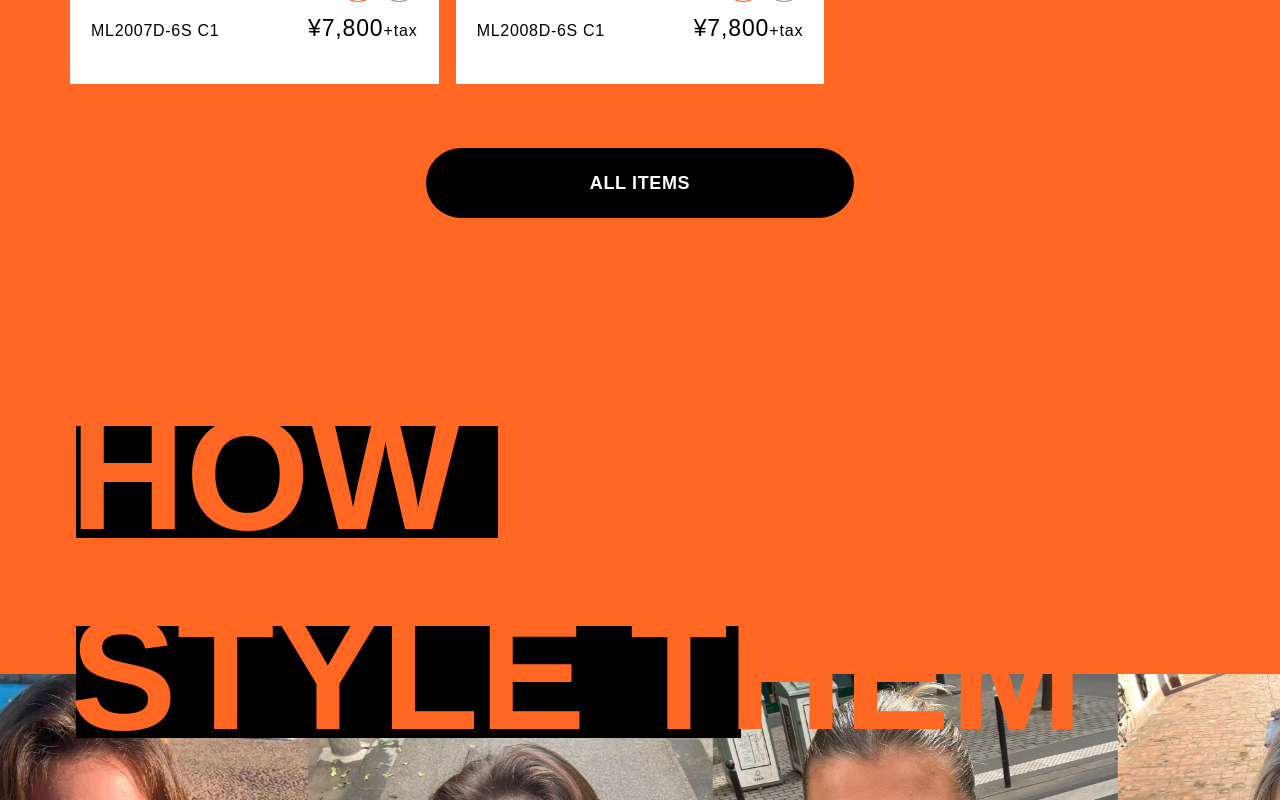
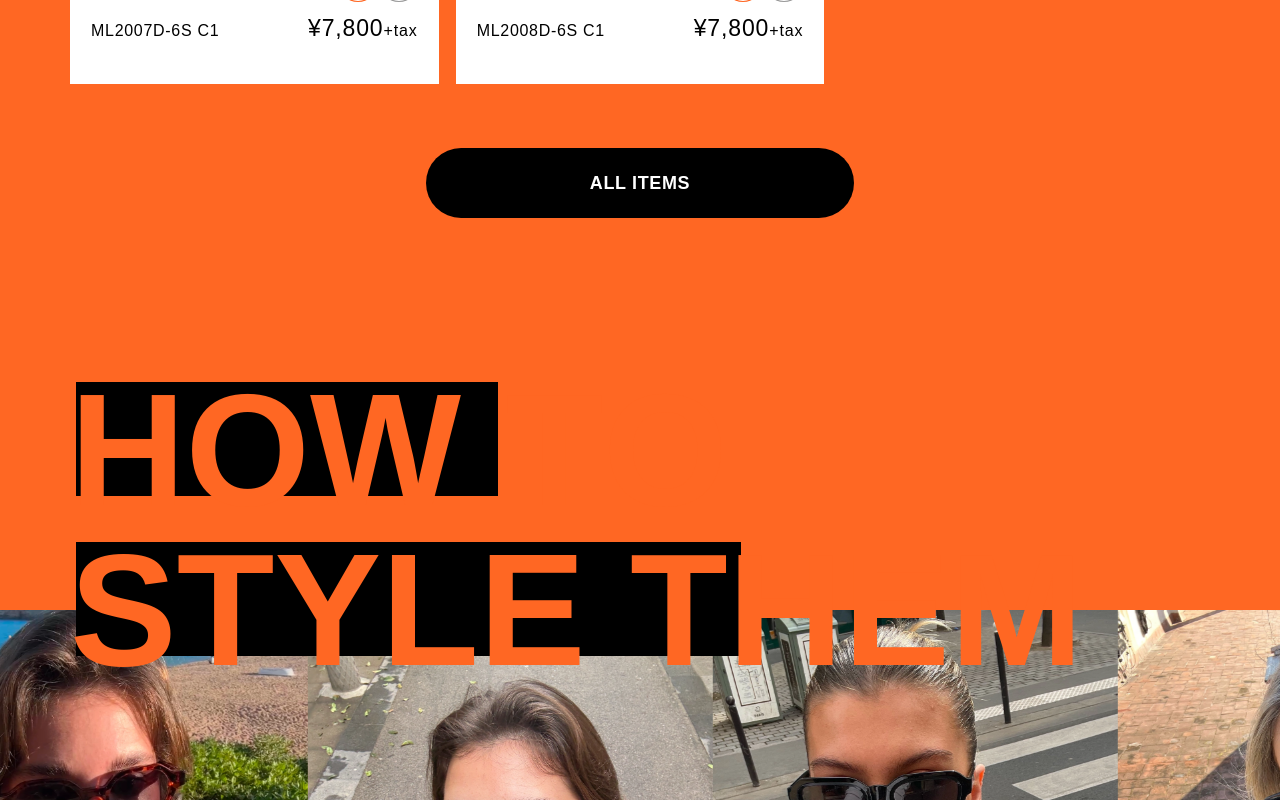
Before and after one commit to sansaran1234/OWNDAYS-x-MELLER-Product-Page, a Next.js app: page / in a window 1280 px wide. Shown: the part 2000-2800 px from the top of the page. Built offline with nearby package versions, Linux system fonts and the light colour scheme; a web font is replaced by a local one.

Commit message:
Refactor MarqueeSection and ProductsHero components to utilize DisplayMessage for improved readability and animation effects. Removed SectionHeading component and integrated character reveal animations for enhanced visual appeal.

```diff
--- a/src/components/products/MarqueeSection.tsx
+++ b/src/components/products/MarqueeSection.tsx
@@ -1,31 +1,13 @@
 import Image from "next/image";
 import { Button } from "@/components/ui/button";
+import { DisplayMessage } from "@/components/ui/display-message";
 import { Marquee } from "@/components/ui/marquee";
 import { marqueeGallery } from "@/data/marquee-gallery";
-
-type SectionHeadingProps = {
-  children: string;
-  barClassName: string;
-};
 
 type MarqueeGalleryItemProps = {
   src: string;
   alt: string;
 };
-
-function SectionHeading({ children, barClassName }: SectionHeadingProps) {
-  return (
-    <div className="relative inline-block">
-      <div
-        className={`absolute top-7 left-[6px] h-[78px] bg-black md:top-8 md:h-[112px] ${barClassName}`}
-        aria-hidden
-      />
-      <h2 className="font-display relative text-[56px] leading-none font-bold text-[#ff6723] md:text-[160px] md:leading-[160px]">
-        {children}
-      </h2>
-    </div>
-  );
-}
 
 function MarqueeGalleryItem({ src, alt }: MarqueeGalleryItemProps) {
   return (
@@ -54,17 +36,25 @@ function MarqueeGalleryItem({ src, alt }: MarqueeGalleryItemProps) {
 export function MarqueeSection() {
   return (
     <section className="overflow-hidden bg-[#ff6723] pb-0">
-      <div className="px-5 pt-10 lg:px-[70px] lg:pt-16">
-        <SectionHeading barClassName="w-[280px] md:w-[422px]">
-          HOW TO
-        </SectionHeading>
-      </div>
-
       <div className="relative mt-6 lg:mt-10">
-        <div className="relative z-20 px-5 lg:px-[70px]">
-          <SectionHeading barClassName="w-[320px] md:w-[665px]">
-            STYLE THEM
-          </SectionHeading>
+        <div className="relative z-20 flex flex-col gap-0 px-5 lg:px-[70px]">
+          <DisplayMessage
+            message="HOW TO"
+            as="h2"
+            size="section"
+            align="left"
+            barClassName="w-[280px] md:w-[422px]"
+            reveal
+          />
+          <DisplayMessage
+            message="STYLE THEM"
+            as="h2"
+            size="section"
+            align="left"
+            barClassName="w-[320px] md:w-[665px]"
+            reveal
+            revealDelay={0.12}
+          />
         </div>
 
         <div className="-mt-12 md:-mt-16 lg:-mt-20">
--- a/src/components/products/ProductsHero.tsx
+++ b/src/components/products/ProductsHero.tsx
@@ -49,10 +49,10 @@ export function ProductsHero() {
       </div>
       <div className="pointer-events-none absolute inset-x-0 top-[260px] z-10 flex justify-center px-5">
         <motion.div
-          className="w-full max-w-[412px]"
+          className="w-full max-w-[420px]"
           style={shouldReduceMotion ? undefined : { y: titleY }}
         >
-          <DisplayMessage message="PRODUCTS" as="h1" />
+          <DisplayMessage message="PRODUCTS" as="h1" reveal />
         </motion.div>
       </div>
     </section>
--- a/src/components/ui/display-message.tsx
+++ b/src/components/ui/display-message.tsx
@@ -1,3 +1,6 @@
+"use client";
+
+import { motion, useReducedMotion, type Variants } from "framer-motion";
 import { cn } from "@/lib/utils";
 
 type DisplayMessageProps = {
@@ -6,7 +9,77 @@ type DisplayMessageProps = {
   className?: string;
   barClassName?: string;
   align?: "center" | "left";
+  size?: "hero" | "section";
+  reveal?: boolean;
+  revealDelay?: number;
+  revealOnce?: boolean;
 };
+
+const sizeStyles = {
+  hero: {
+    container: "w-full max-w-[420px]",
+    bar: "top-2 left-[5px] h-[78px] w-[415px] max-w-[calc(100%-5px)]",
+    text: "text-[64px] md:text-[110px] md:leading-[110px]",
+  },
+  section: {
+    container: "w-auto max-w-none",
+    bar: "top-3 left-[6px] h-[80px] md:h-[114px]",
+    text: "text-[56px] md:text-[160px] md:leading-[160px]",
+  },
+} as const;
+
+const revealEase = [0.22, 1, 0.36, 1] as const;
+
+const barVariants: Variants = {
+  hidden: { scaleX: 0, opacity: 0.45 },
+  visible: {
+    scaleX: 1,
+    opacity: 1,
+    transition: { duration: 0.72, ease: revealEase },
+  },
+};
+
+const charsContainerVariants: Variants = {
+  hidden: {},
+  visible: {
+    transition: {
+      staggerChildren: 0.045,
+      delayChildren: 0.06,
+    },
+  },
+};
+
+const charVariants: Variants = {
+  hidden: { y: "115%", opacity: 0, rotateX: -32 },
+  visible: {
+    y: 0,
+    opacity: 1,
+    rotateX: 0,
+    transition: { duration: 0.58, ease: revealEase },
+  },
+};
+
+function RevealCharacters({ message }: { message: string }) {
+  return (
+    <motion.span
+      className="inline-flex flex-wrap perspective-[900px]"
+      variants={charsContainerVariants}
+      aria-label={message}
+    >
+      {message.split("").map((char, index) => (
+        <span key={`${char}-${index}`} className="inline-block overflow-hidden">
+          <motion.span
+            className="inline-block origin-bottom"
+            variants={charVariants}
+            aria-hidden
+          >
+            {char === " " ? "\u00A0" : char}
+          </motion.span>
+        </span>
+      ))}
+    </motion.span>
+  );
+}
 
 export function DisplayMessage({
   message,
@@ -14,30 +87,66 @@ export function DisplayMessage({
   className,
   barClassName,
   align = "center",
+  size = "hero",
+  reveal = false,
+  revealDelay = 0,
+  revealOnce = true,
 }: DisplayMessageProps) {
+  const shouldReduceMotion = useReducedMotion();
+  const styles = sizeStyles[size];
+  const textClassName = cn(
+    "font-display relative block leading-none font-bold text-[#ff6723]",
+    styles.text,
+    align === "center" ? "text-center" : "text-left",
+  );
+
+  const containerClassName = cn(
+    "relative inline-block",
+    styles.container,
+    align === "center" && "mx-auto",
+    className,
+  );
+
+  if (!reveal || shouldReduceMotion) {
+    return (
+      <div className={containerClassName}>
+        <div
+          className={cn("absolute bg-black", styles.bar, barClassName)}
+          aria-hidden
+        />
+        <Tag className={textClassName}>{message}</Tag>
+      </div>
+    );
+  }
+
   return (
-    <div
-      className={cn(
-        "relative inline-block w-full max-w-[412px]",
-        align === "center" && "mx-auto",
-        className,
-      )}
+    <motion.div
+      className={containerClassName}
+      initial="hidden"
+      whileInView="visible"
+      viewport={{ once: revealOnce, amount: 0.35 }}
+      variants={{
+        hidden: {},
+        visible: {
+          transition: {
+            delayChildren: revealDelay,
+            staggerChildren: 0.18,
+          },
+        },
+      }}
     >
-      <div
+      <motion.div
         className={cn(
-          "absolute top-2 left-[5px] h-[78px] w-[405px] max-w-[calc(100%-5px)] bg-black",
+          "absolute origin-left bg-black",
+          styles.bar,
           barClassName,
         )}
+        variants={barVariants}
         aria-hidden
       />
-      <Tag
-        className={cn(
-          "font-display relative text-[64px] leading-none font-bold text-[#ff6723] md:text-[110px] md:leading-[110px]",
-          align === "center" ? "text-center" : "text-left",
-        )}
-      >
-        {message}
+      <Tag className={textClassName}>
+        <RevealCharacters message={message} />
       </Tag>
-    </div>
+    </motion.div>
   );
 }
```
